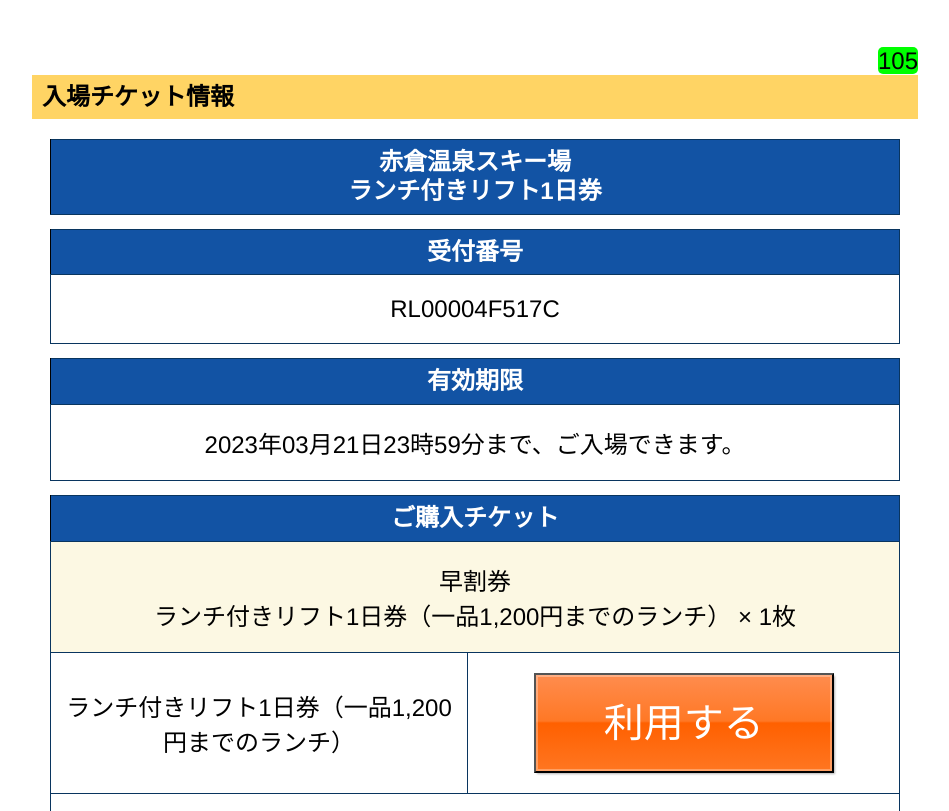
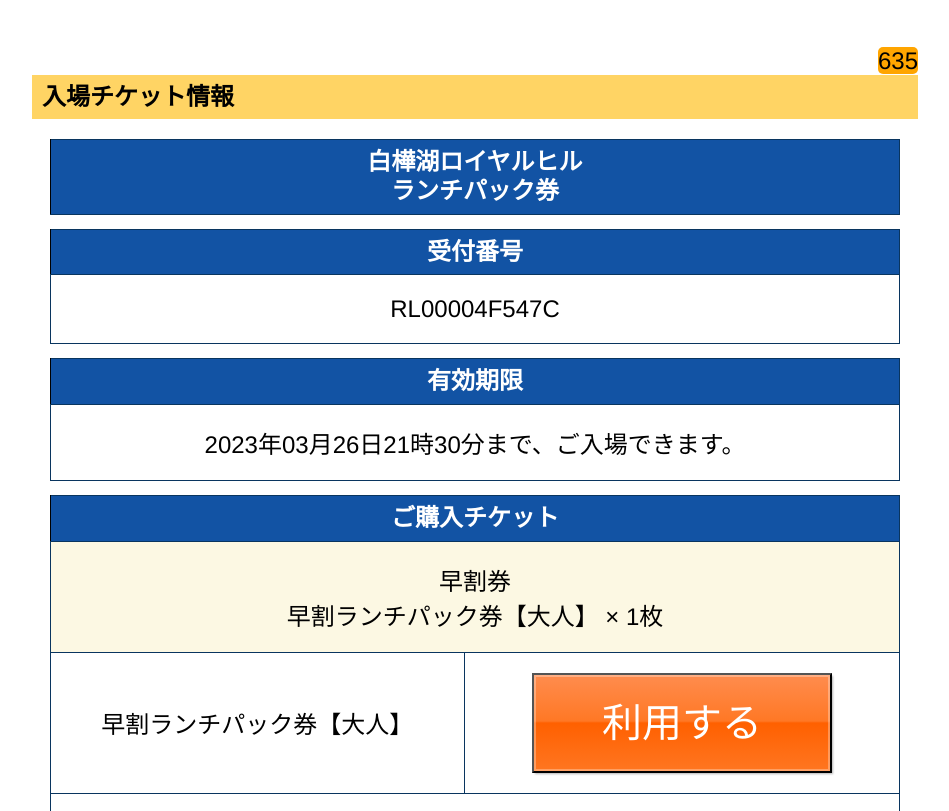
Before and after one commit to lisure-star/.jp-coupon-1910901114, a plain HTML site: page index.html in a window 1280 px wide. Shown: the part 93-904 px from the top of the page, without its empty margins (165-1114 px from the left). Drawn offline with Linux system fonts and the light colour scheme.

Commit message:
Update index.html

```diff
--- a/index.html
+++ b/index.html
@@ -56,8 +56,8 @@
 
         <div class="purchased">
             <div class="security_box">
-    <span class="security_body" style="background-color:lime">
-      105
+    <span class="security_body" style="background-color:orange">
+      635
     </span>
             </div>
 
@@ -70,7 +70,7 @@
                 </tbody>
                 <thead>
                 <tr>
-                    <th colspan="4">赤倉温泉スキー場 <br>ランチ付きリフト1日券</th>
+                    <th colspan="4">白樺湖ロイヤルヒル <br>ランチパック券</th>
                 </tr>
                 </thead>
 
@@ -93,7 +93,7 @@
 
                 <tbody>
                 <tr>
-                    <td id="japanCode" class="textR">RL00004F517C</td>
+                    <td id="japanCode" class="textR">RL00004F547C</td>
                 </tr>
                 </tbody>
             </table>
@@ -114,7 +114,7 @@
 
                 <tbody>
                 <tr>
-                    <td class="textR">2023年03月21日23時59分まで、ご入場できます。</td>
+                    <td class="textR">2023年03月26日21時30分まで、ご入場できます。</td>
                 </tr>
                 </tbody>
             </table>
@@ -134,12 +134,12 @@
                 <tbody>
                 <tr>
                     <td class="textR coupon_name" colspan="2">早割券<br>
-                    ランチ付きリフト1日券（一品1,200円までのランチ） × 1枚
+                    早割ランチパック券【大人】 × 1枚
                     </td>
                 </tr>
                 <tr>
                     <td class="textR ticket_col">
-                      ランチ付きリフト1日券（一品1,200円までのランチ）
+                      早割ランチパック券【大人】
                     </td>
                     <!--<td class="textR">-->
                     <!--<div class="confirm_not_exist">-->
```
